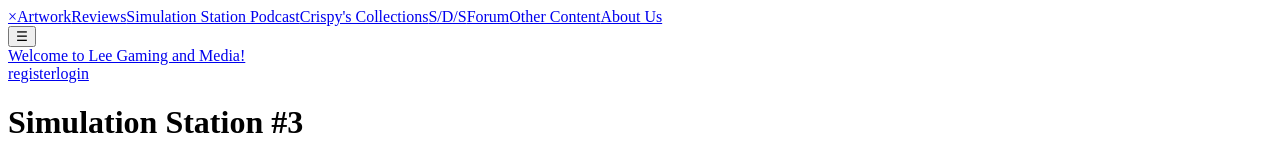
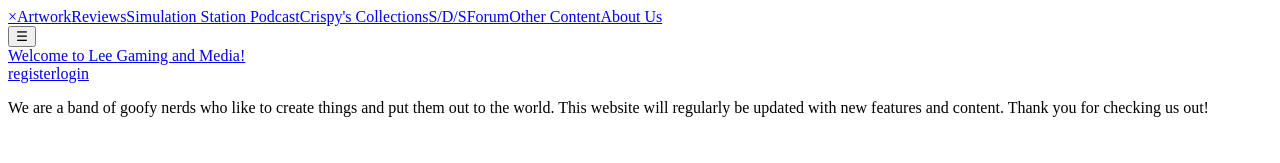
Before and after one commit to richard-d-lee/LGM, a React (Create React App) app in the folder client/: page /about in a window 1280 px wide. Shown: the top 163 px of the page. Built offline with nearby package versions, Linux system fonts and the light colour scheme; the HTML template or start-up script is replaced by a standard one.

Commit message:
added basic abuot page

```diff
--- a/client/src/App.jsx
+++ b/client/src/App.jsx
@@ -61,6 +61,20 @@
             <Router>
                 <div>
                     <Switch>
+                        <Route path="/about">
+                            <div>
+                                <Topbar username={this.state.username}
+                                    logged={this.state.logged}
+                                    open={this.openNav}
+                                    close={this.closeNav}
+                                    change={this.pageChange} />
+                                <Content
+                                    change={this.pageChange}
+                                    setLogged={this.setLogged}
+                                    logged={this.state.logged}
+                                    page={"about"} />
+                            </div>
+                        </Route>
                         <Route path="/login">
                             <div>
                                 <Topbar username={this.state.username}
--- a/client/src/components/Content.jsx
+++ b/client/src/components/Content.jsx
@@ -4,6 +4,15 @@
 
 
 function Content(props) {
+    if (props.page === "about") {
+        return (
+            <div className="all-videos terms">
+                <p>
+                    We are a band of goofy nerds who like to create things and put them out to the world. This website will regularly be updated with new features and content. Thank you for checking us out!
+                </p>
+            </div>
+        )
+    }
     if (props.page === "login" || props.page === "register") {
         return (
             <Login
@@ -12,9 +21,9 @@
                 setLogged={props.setLogged}
                 page={props.page}
             />)
-        } else if (props.page === "terms") {
-            return (
-                <div className="all-videos terms">
+    } else if (props.page === "terms") {
+        return (
+            <div className="all-videos terms">
                 <p>
                     By agreeing to our terms of service, you agree to not be rude in the forums and agree that at any time, for any reason, the moderators of Lee Gaming can revoke any and all priveleges associated with the use of this website.
                 </p>
@@ -22,8 +31,8 @@
         )
     } else return <div>
         {<Videos
-        username={props.username}
-        logged={props.logged}/>}
+            username={props.username}
+            logged={props.logged} />}
     </div>
 }
 
--- a/client/src/components/Sidebar.jsx
+++ b/client/src/components/Sidebar.jsx
@@ -22,7 +22,9 @@
         <a href="#">S/D/S</a>
         <a href="#">Forum</a>
         <a href="#">Other Content</a>
-        <a href="#">About Us</a>
+        <Link to="/about">
+                    About Us
+        </Link>
       </div>
       <div id="main">
         <button className="openbtn" onClick={props.open}>&#9776; </button>
```
Also changed, not shown: 2 other files (tests, documents, lock files or other folders). Lines whose indentation alone changed are shown as unchanged.
